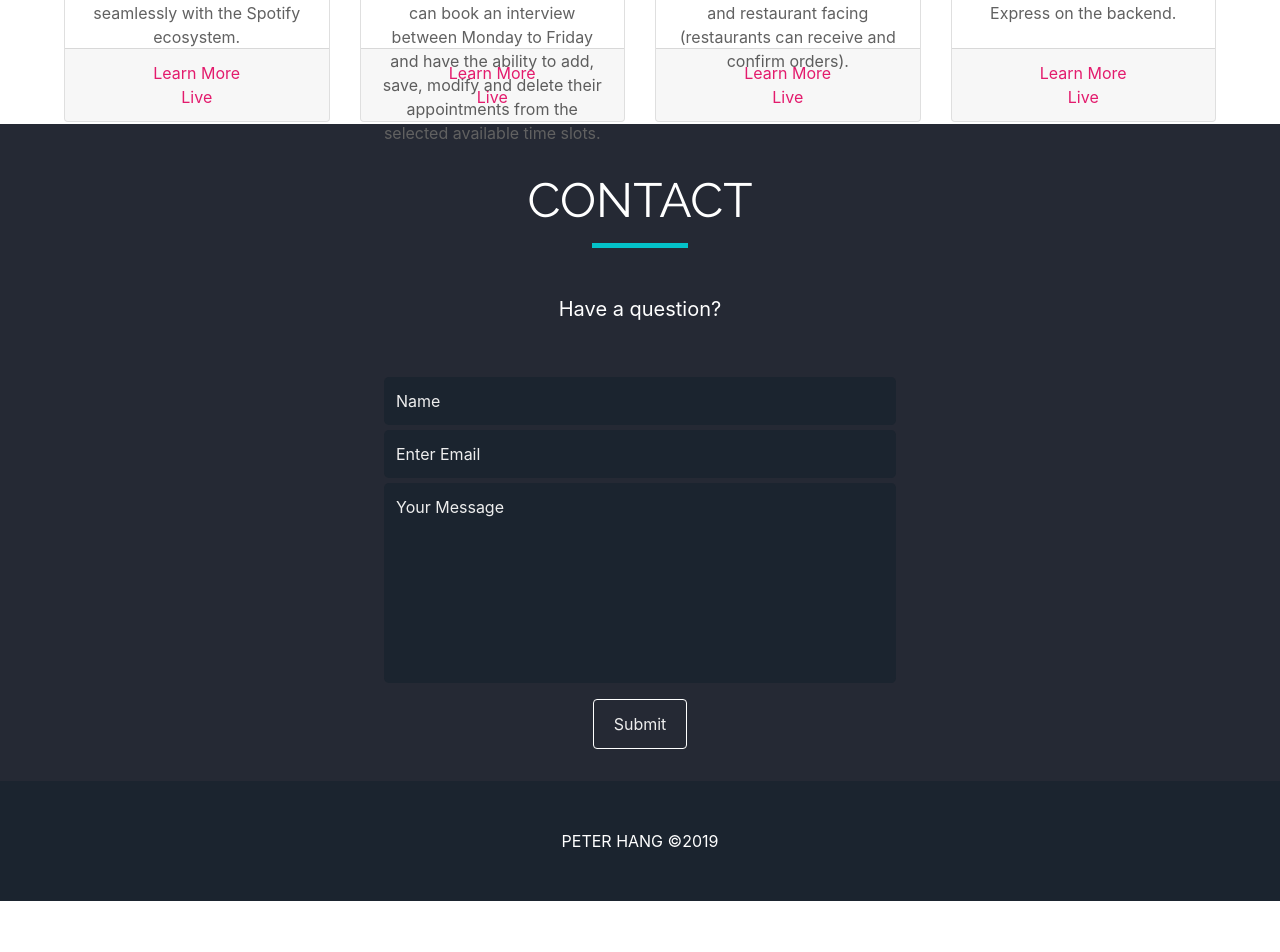
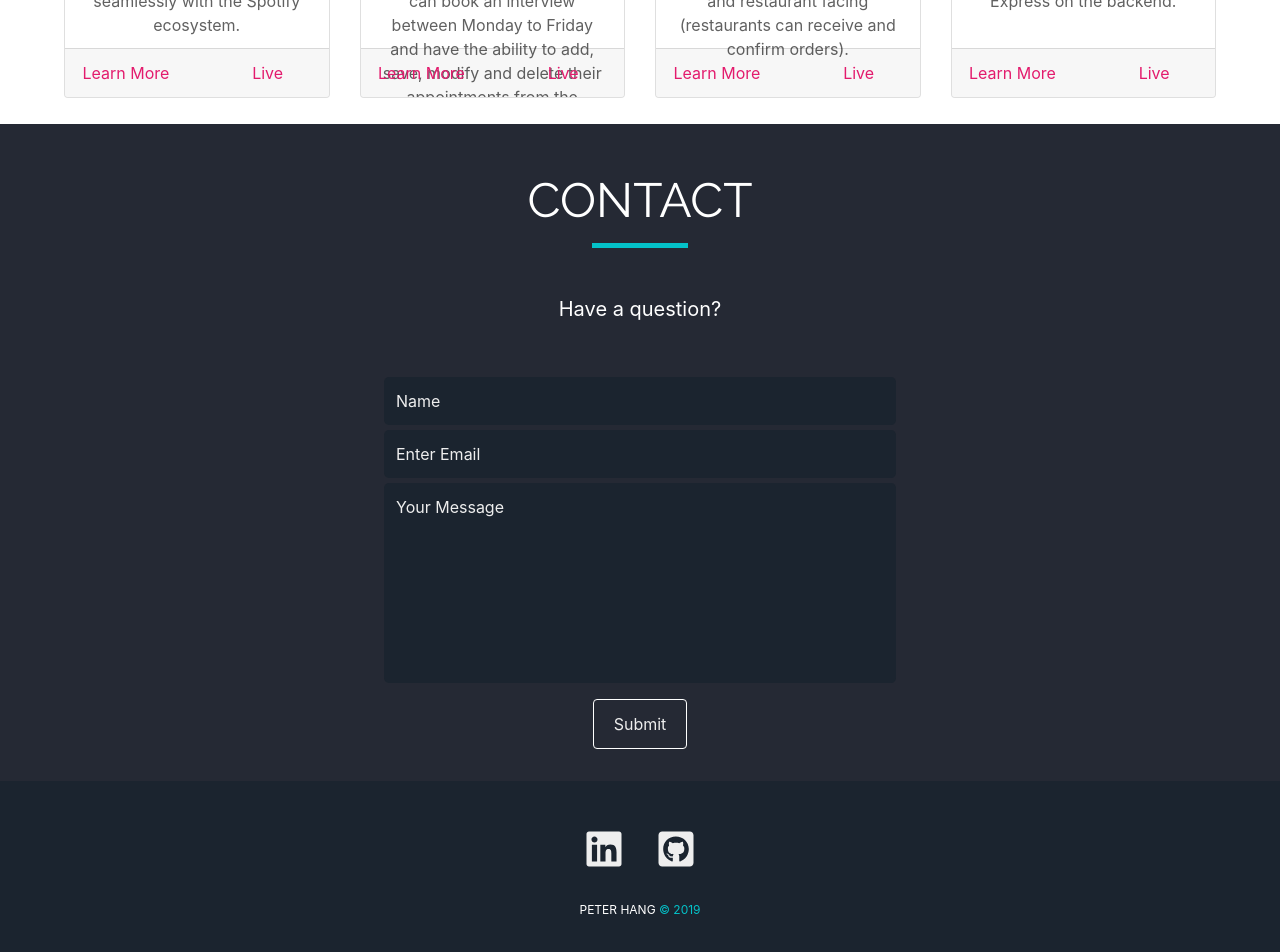
Before and after one commit to peterhangg/portfolio, a React (Create React App) app: page / in a window 1280 px wide. Shown: the part 2276-3228 px from the top of the page. Before the commit the page ends 3177 px from the top, so only its background shows below. Built offline with nearby package versions, Linux system fonts and the light colour scheme.

Commit message:
added icons to footer and handle state on form

```diff
--- a/src/components/Contact/Contact.js
+++ b/src/components/Contact/Contact.js
@@ -1,17 +1,51 @@
-import React from 'react'
+import React, { useState } from 'react'
 import "./Contact.scss";
 
 export default function Contact() {
+  const [name, setName] = useState("");
+  const [email, setEmail] = useState("");
+  const [message, setMessage] = useState("");
+
+  const handleSubmit = e => {
+    e.preventDefault();
+    setName("");
+    setEmail("");
+    setMessage("");
+  };
+
   return (
     <section id="Contact">
       <h1 className="heading animated slideInLeft">CONTACT</h1>
       <p className="underline animated fadeInLeft delay-1s"></p>
       <p className="contact-question animated fadeInLeft delay-1s">Have a question?</p>
       <div class="form-container animated fadeInLeft">
-        <form action="">
-          <input type="text" id="name" name="firstname" placeholder="Name" required/>
-          <input type="email" id="email" name="email" placeholder="Enter Email" required/>
-          <textarea id="subject" name="subject" placeholder="Your Message" required></textarea>
+        <form onSubmit={handleSubmit}>
+          <input
+            type="text"
+            id="name"
+            name="name"
+            placeholder="Name"
+            value={name}
+            onChange={event => setName(event.target.value)}
+            required
+          />
+          <input
+            type="email"
+            id="email"
+            name="email"
+            placeholder="Enter Email"
+            value={email}
+            onChange={event => setEmail(event.target.value)}
+            required
+          />
+          <textarea
+            id="subject"
+            name="subject"
+            placeholder="Your Message"
+            value={message}
+            onChange={event => setMessage(event.target.value)}
+            required
+          />
           <input type="submit" value="Submit"/>
         </form>
       </div>
--- a/src/components/Contact/Contact.scss
+++ b/src/components/Contact/Contact.scss
@@ -28,6 +28,7 @@ input[type=text], input[type=email], textarea {
   box-sizing: border-box;
   margin-top: 5px;
   background-color: $black-navy;
+  color: $white
 }
 
 textarea {
@@ -59,6 +60,11 @@ input[type=submit]:hover {
   opacity: 1;
 }
 
+input:focus::placeholder, textarea:focus::placeholder {
+  color: transparent;
+}
+
 textarea:focus, input:focus{
   outline: none;
+  color:$white;
 }
--- a/src/components/Footer/Footer.js
+++ b/src/components/Footer/Footer.js
@@ -1,10 +1,15 @@
 import React from 'react'
 import "./Footer.scss";
+import { FaGithubSquare, FaLinkedin } from 'react-icons/fa';
 
 export default function Footer() {
   return (
-    <footer>
-      PETER HANG ©2019
+    <footer >
+      <div className="icon-container animated fadeInLeft">
+        <a className="icon" href="https://www.linkedin.com/in/peter-hang-921a43197/" target="_blank" rel="noopener noreferrer"><FaLinkedin className="footer-icon" size={40} /></a>
+        <a className="icon" href="https://github.com/peterhangg" target="_blank" rel="noopener noreferrer"><FaGithubSquare className="footer-icon" size={40} /></a>
+      </div>
+      <p className="copyright-name"> PETER HANG <span className="copyright">© 2019 </span> </p>
     </footer>
   )
 }
--- a/src/components/Footer/Footer.scss
+++ b/src/components/Footer/Footer.scss
@@ -5,3 +5,30 @@ footer {
   color: white;
   padding: 3rem;
 }
+
+.icon-container {
+  margin-bottom: 2em;
+}
+
+.footer-icon:hover {
+  color: $magenta;
+}
+
+.footer-icon {
+  color: $white;
+}
+
+.icon {
+  text-decoration: none;
+  color: white;
+  padding: 0 1em;
+}
+
+.copyright-name {
+  font-size: 0.75em;
+  margin: auto;
+}
+
+.copyright {
+  color: $teal
+}
--- a/src/components/Projects/ProjectCards.js
+++ b/src/components/Projects/ProjectCards.js
@@ -43,10 +43,13 @@ export default function ProjectCards() {
           <h3>{project.title}</h3>
           <Card.Text>{project.discription}</Card.Text>
         </Card.Body>
-        <Card.Footer>
-          <a href={project.github} target="_blank" rel="noopener noreferrer">Learn More</a>
-          <br/>
-          <a href={project.site} target="_blank" rel="noopener noreferrer">Live</a>
+        <Card.Footer style={{ padding: '0' }}>
+          <div className="card-link">
+            <a href={project.github} target="_blank" rel="noopener noreferrer">Learn More</a>
+          </div>
+          <div className="card-link">
+            <a href={project.site} target="_blank" rel="noopener noreferrer">Live</a>
+          </div>
         </Card.Footer>
       </Card>
       ))}
--- a/src/components/Projects/ProjectCards.scss
+++ b/src/components/Projects/ProjectCards.scss
@@ -11,6 +11,7 @@
 
 .card {
   margin-top: 4em;
+  overflow: hidden;
 }
 
 h5{
@@ -19,17 +20,43 @@ h5{
 
 .card-img-top {
   height: 50%;
+  transition: all 1s ease;
+  -webkit-transition: all 1s ease;
+  -moz-transition: all 1s ease;
+  -o-transition: all 1s ease;
+  -ms-transition: all 1s ease;
+}
+
+.card-img-top:hover {
+  transform: scale(1.1);
 }
 
 .card-text {
   color: $grey;
 }
 
+.card-footer {
+  display: flex;
+}
+
+.card-link {
+  display: flex;
+  flex-basis: 50%;
+  justify-content: center;
+}
+
 .card-footer a {
+  display:inline-block;
   color: $magenta;
+  width:100%;
+  height:100%;
+  padding: 0.75em;
+  transition-duration: 0.4s;
 }
 
 .card-footer a:hover {
   text-decoration: none;
-  color: $magenta;
+  color: white;
+  background-color: $magenta;
+  transition-duration: 0.4s;
 }
```
Also changed, not shown: public/icons/Linkedin.png (added).
